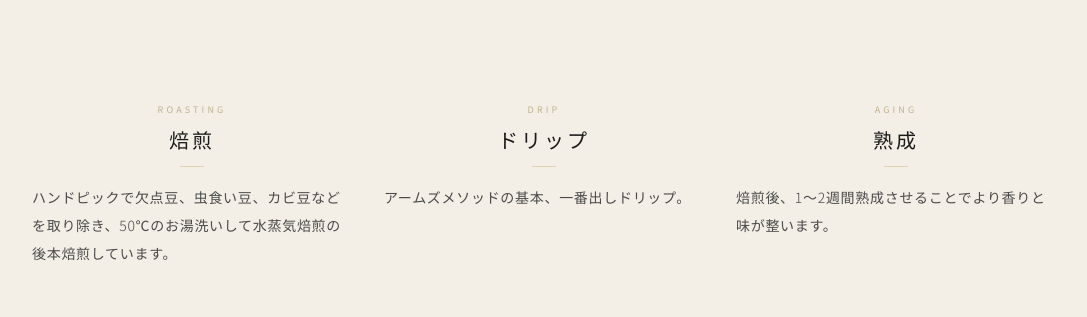
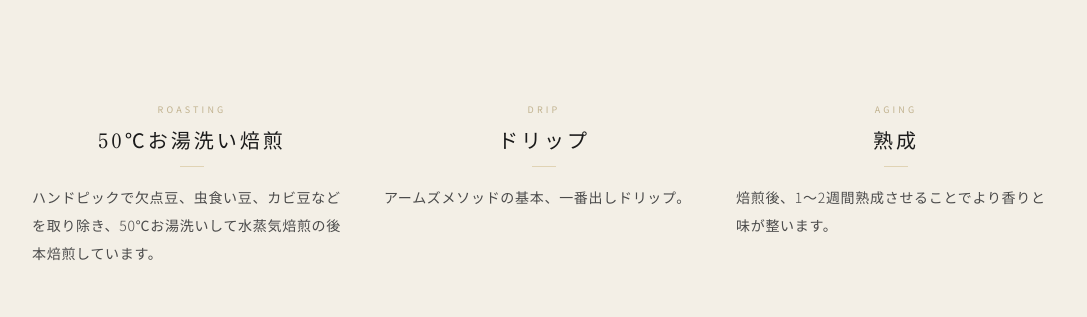
Before and after one commit to kitokazu/home-hair-coffee, a Next.js app: page / in a window 1280 px wide. Shown: the part 5444-5761 px from the top of the page, without its empty margins (96-1183 px from the left). Built offline with nearby package versions, Linux system fonts and the light colour scheme.

Commit message:
coffee feature copy fixes from client
- 焙煎 → 50℃お湯洗い焙煎
- drop the の in 50℃のお湯洗い

```diff
--- a/src/components/CoffeeSection.tsx
+++ b/src/components/CoffeeSection.tsx
@@ -23,9 +23,9 @@ function FadeIn({ children, delay = 0, className = "" }: { children: React.React
 
 const features = [
   {
-    label: "焙煎",
+    label: "50℃お湯洗い焙煎",
     english: "ROASTING",
-    desc: "ハンドピックで欠点豆、虫食い豆、カビ豆などを取り除き、50℃のお湯洗いして水蒸気焙煎の後本焙煎しています。",
+    desc: "ハンドピックで欠点豆、虫食い豆、カビ豆などを取り除き、50℃お湯洗いして水蒸気焙煎の後本焙煎しています。",
   },
   {
     label: "ドリップ",
```
